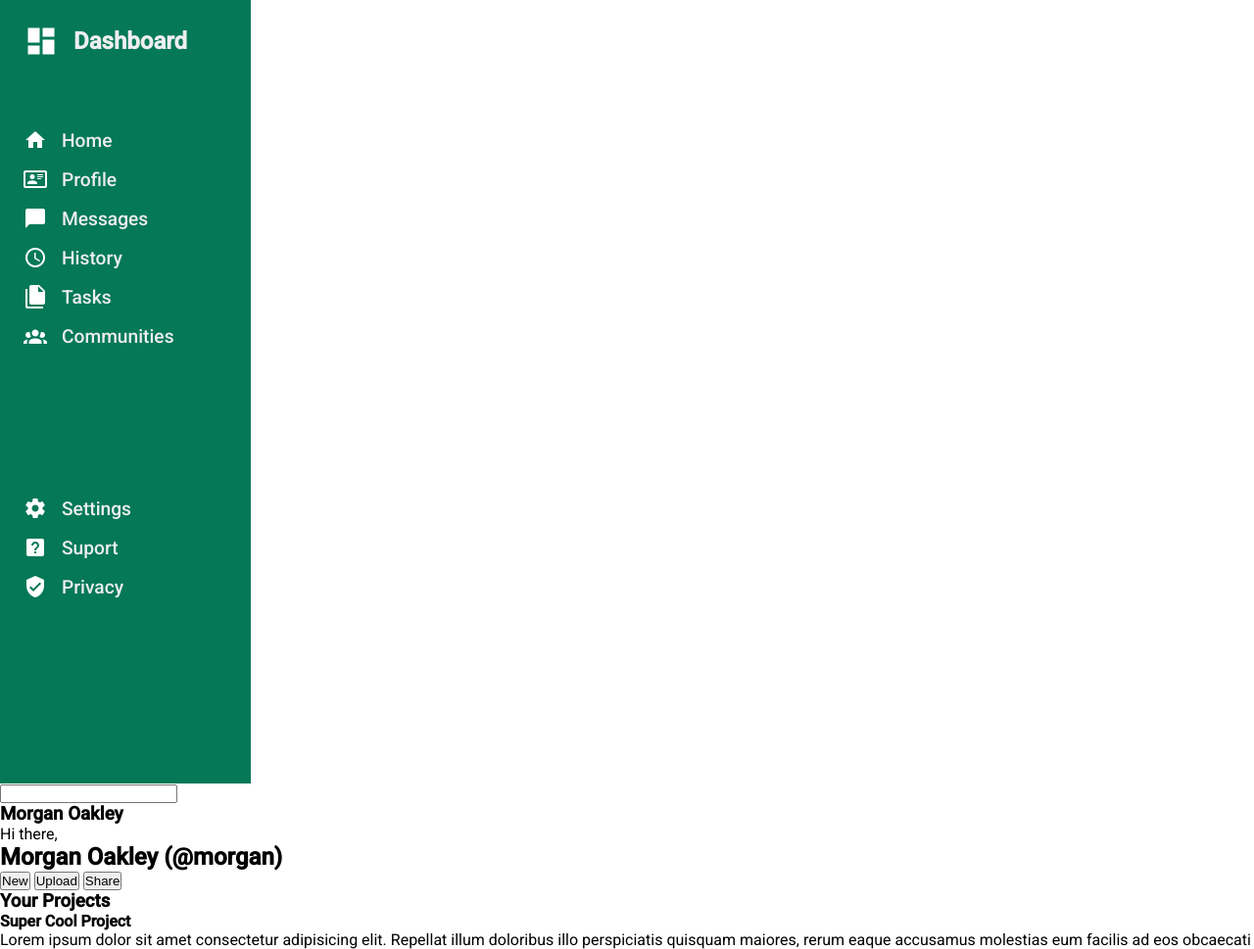
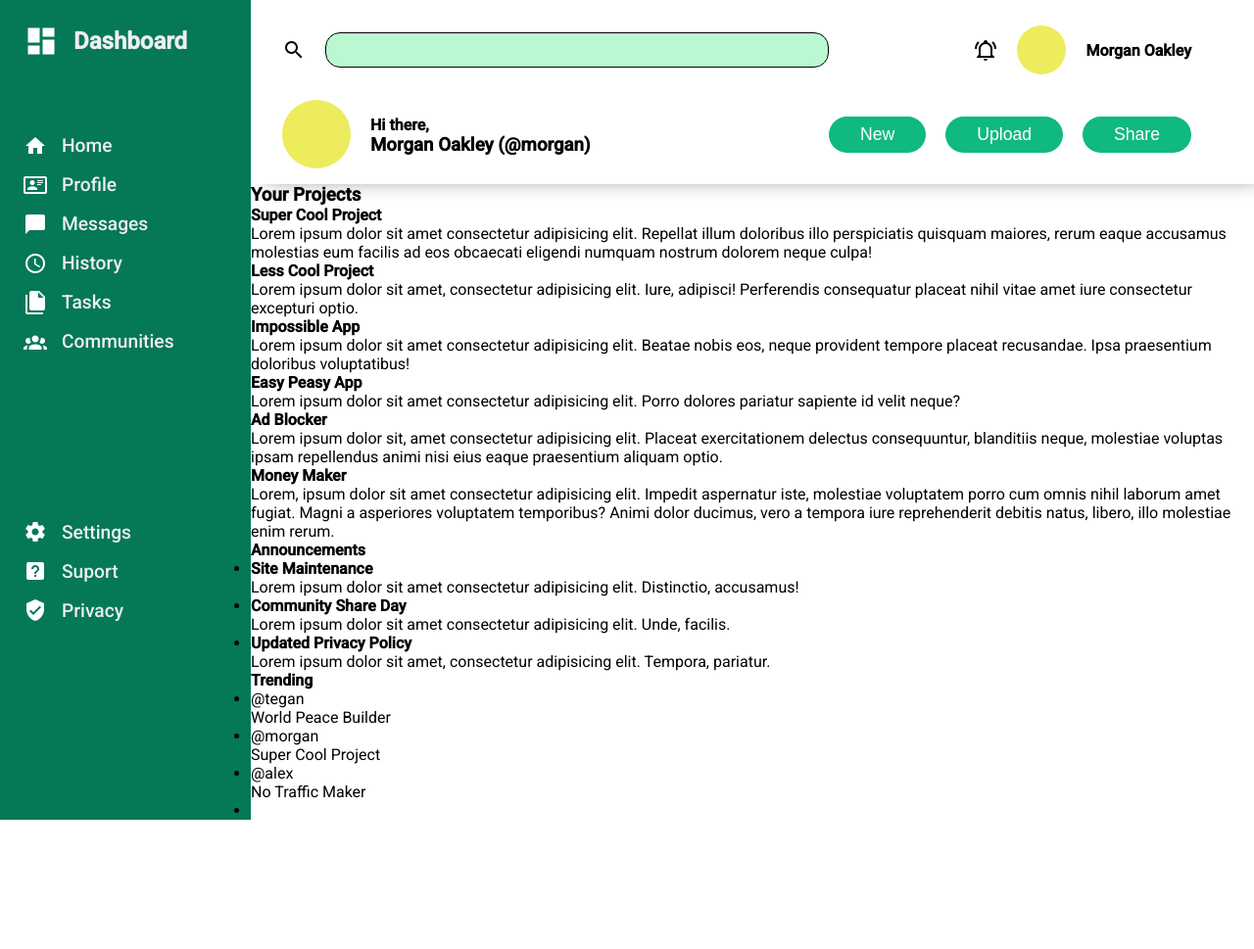
Before and after one commit to ZCAlex77/odin-admin-dashboard, a plain HTML site: page index.html in a window 1280 px wide. Shown: the top 969 px of the page at 98% size. After the commit the page ends 837 px from the top, so only its background shows below. Drawn offline with Linux system fonts and the light colour scheme.

Commit message:
Style header

```diff
--- a/index.html
+++ b/index.html
@@ -25,20 +25,24 @@
       </ul>
     </nav>
     <header>
-      <div>
-        <div><input type="search" name="search" id="search" /></div>
-        <h3>Morgan Oakley</h3>
+      <div class="search">
+        <img src="assets/icons/magnify.png" alt="magnifying glass">
+        <input type="search" name="search" id="search" />
       </div>
       <div>
-        <div>
-          <p>Hi there,</p>
-          <h2>Morgan Oakley (@morgan)</h2>
-        </div>
-        <div>
-          <button>New</button>
-          <button>Upload</button>
-          <button>Share</button>
-        </div>
+        <img src="./assets/icons/bell-ring-outline.png" alt="notifications">
+        <div class="pfp"></div>
+        <h4>Morgan Oakley</h4>
+      </div>
+      <div class="greet">
+        <div class="pfp"></div>
+        <strong>Hi there,</strong>
+        <h3>Morgan Oakley (@morgan)</h3>
+      </div>
+      <div>
+        <button>New</button>
+        <button>Upload</button>
+        <button>Share</button>
       </div>
     </header>
     <main>
--- a/style.scss
+++ b/style.scss
@@ -1,5 +1,6 @@
 @import url("https://fonts.googleapis.com/css2?family=Roboto:wght@400;500&display=swap");
 
+$emerald-200: #bbf7d0;
 $emerald-500: #10b981;
 $emerald-700: #047857;
 $emerald-900: #064e3b;
@@ -15,7 +16,7 @@ html {
   color: inherit;
 }
 
-nav {
+body, nav, header, .greet{
   display: grid;
 }
 
@@ -24,17 +25,27 @@ a {
   cursor: pointer;
 }
 
+.pfp{
+  width: 50px;
+  height: 50px;
+  background: rgb(236, 236, 93);
+  border-radius: 50%;
+}
+
 body {
   width: 100vw;
   height: 100vh;
   overflow: hidden;
+  grid-template-areas: "nav header header"
+                       "nav main main"
+                       "nav main main";
+  grid-template-columns: 20% 40% 40%;
 }
 
 nav {
   background: $emerald-700;
   color: #eee;
-  width: 20%;
-  height: 100%;
+  grid-area: nav;
   grid-template-rows: 1fr 3.5fr 2.5fr;
   padding: 24px;
 
@@ -60,3 +71,67 @@ nav {
     margin-bottom: 16px;
   }
 }
+
+header{
+  grid-area: header;
+  background: #fff;
+  box-shadow: 10px 0px 20px -5px gray;
+  padding: 16px 64px 16px 32px;
+  grid-template-rows: 1fr 1fr;
+  grid-template-columns: 2fr 1fr;
+  row-gap: 16px;
+
+  > div:not(.greet){
+    display: flex;
+    align-items: center;
+    gap: 20px;
+  }
+
+  > div:where(:not(.greet, .search)){
+    justify-self: flex-end;
+
+    > img{
+      cursor: pointer;
+    }
+  }
+
+  .greet{
+    grid-template-columns: 90px auto;
+    grid-template-rows: 1fr 1fr;
+
+    strong{
+      align-self: flex-end;
+    }
+
+    .pfp{
+      grid-row: 1 / span 2;
+      width: 70px;
+      height: 70px;
+    }
+  }
+
+  button{
+    background: $emerald-500;
+    color: #fff;
+    padding: 8px 32px;
+    border-radius: 20px;
+    font-size: 1.1rem;
+    border: 0;
+    cursor: pointer;
+    font-weight: 500;
+  }
+
+  input{
+    width: 100%;
+    background: $emerald-200;
+    border-radius: 15px;
+    font-size: 1rem;
+    border: 0;
+    padding: .5rem;
+    border: 1px solid black;
+  }
+}
+
+main{
+  grid-area: main;
+}
```
Also changed, not shown: assets/icons/bell-ring-outline.png (added), assets/icons/magnify.png (added), style.css, 1 other file.
